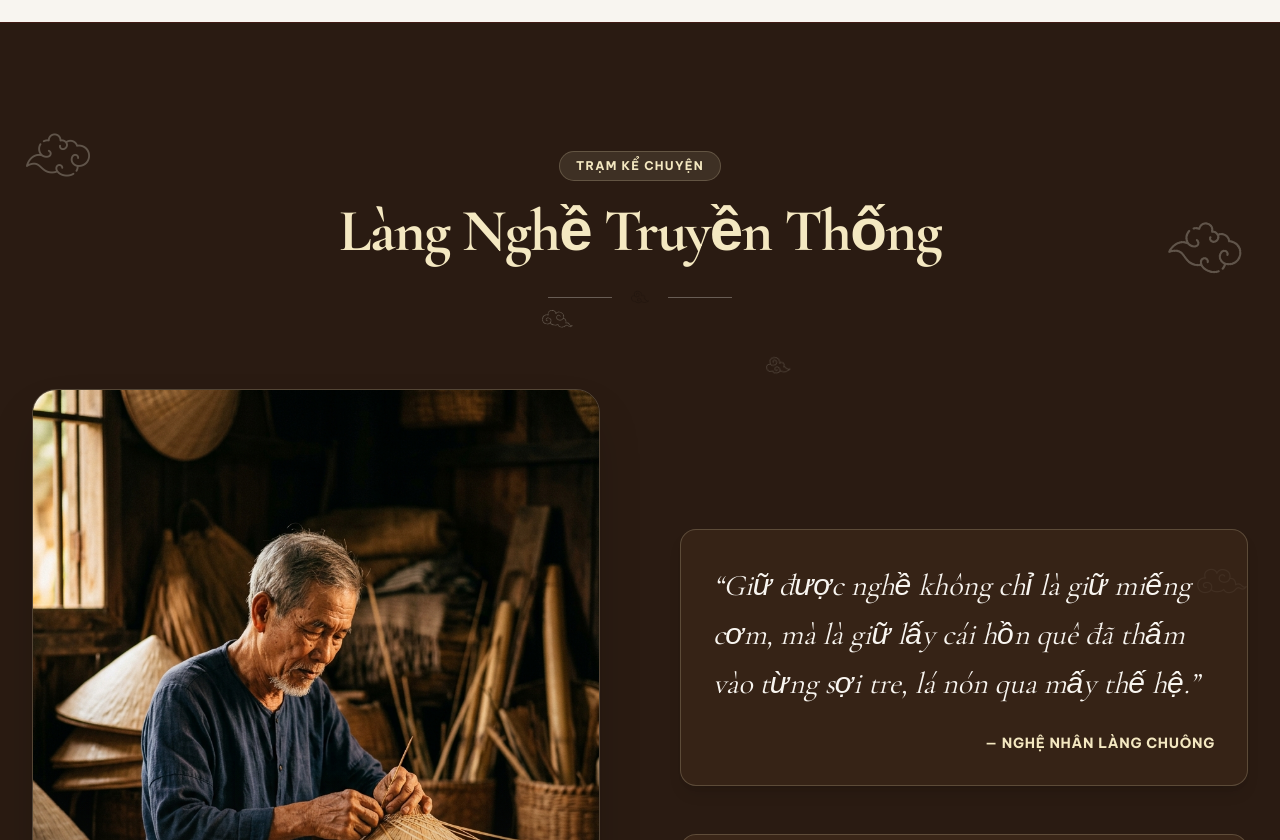
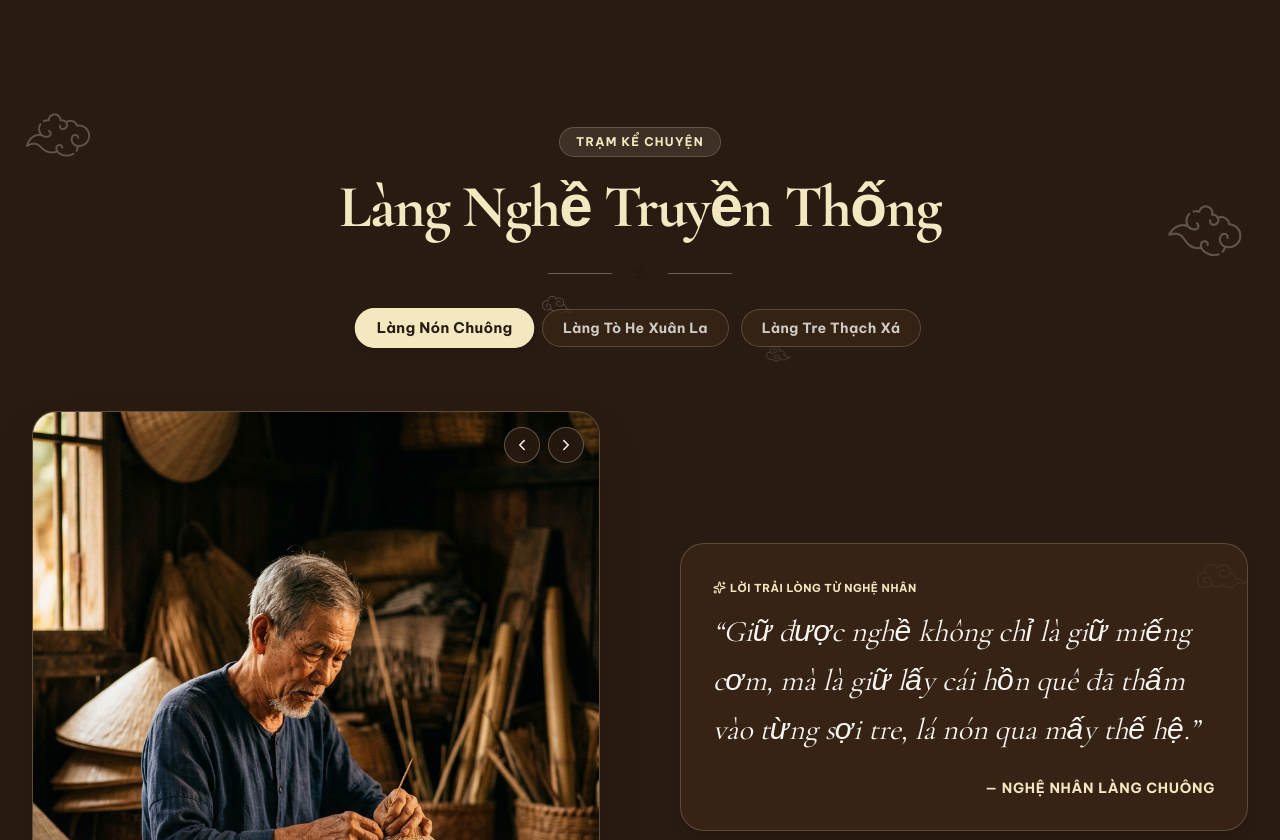
Before and after one commit to justccuong/Cham_Thuc, a Next.js app: page / in a window 1280 px wide. Shown: the part 1960-2800 px from the top of the page. Built offline with nearby package versions, Linux system fonts and the light colour scheme; no server answers.

Commit message:
fix: Robust checkout fallback, add 3-village carousel to CulturalStation, add phone to Footer, fix title typography

```diff
--- a/src/components/CulturalStation.tsx
+++ b/src/components/CulturalStation.tsx
@@ -1,15 +1,84 @@
 "use client";
 
-import React from "react";
+import React, { useState } from "react";
 import Image from "next/image";
-import { motion } from "framer-motion";
-import { QrCode, Play } from "lucide-react";
+import { motion, AnimatePresence } from "framer-motion";
+import { QrCode, Play, ChevronLeft, ChevronRight, Sparkles } from "lucide-react";
 import { CloudPatternOverlay } from "@/components/CloudPatternOverlay";
+import { useLanguage } from "@/lib/i18n";
 
-import { useLanguage } from "@/lib/i18n";
+interface VillageStory {
+  id: string;
+  villageName: string;
+  province: string;
+  subtitle: string;
+  tag: string;
+  image: string;
+  quote: string;
+  author: string;
+  audioTitle: string;
+  audioSubtitle: string;
+  audioDuration: string;
+}
+
+const VILLAGES: VillageStory[] = [
+  {
+    id: "non-chuong",
+    villageName: "Làng Nón Chuông",
+    province: "Hà Nội",
+    subtitle: "300 năm gìn giữ nghề nón lá cổ truyền",
+    tag: "LÀNG NÓN CHUÔNG",
+    image: "/artisan-portrait.jpg",
+    quote:
+      "“Giữ được nghề không chỉ là giữ miếng cơm, mà là giữ lấy cái hồn quê đã thấm vào từng sợi tre, lá nón qua mấy thế hệ.”",
+    author: "— Nghệ Nhân Làng Chuông",
+    audioTitle: "Nghe Nghệ Nhân Kể Chuyện Làng Chuông",
+    audioSubtitle: "Song ngữ VI / EN · Tiếng chằm nón & Nhạc cụ dân tộc",
+    audioDuration: "3:45",
+  },
+  {
+    id: "to-he-xuan-la",
+    villageName: "Làng Tò He Xuân La",
+    province: "Hà Nội",
+    subtitle: "Nghệ thuật nặn bột màu dân gian độc nhất vô nhị",
+    tag: "LÀNG TÒ HE XUÂN LA",
+    image: "/Làng tò he.png",
+    quote:
+      "“Từng vắt bột màu trên tay không chỉ làm con trẻ say mê, mà là cả một ký ức tuổi thơ hồn nhiên của người Việt qua bao thăng trầm năm tháng.”",
+    author: "— Nghệ Nhân Làng Xuân La",
+    audioTitle: "Nghe Nghệ Nhân Kể Chuyện Tò He",
+    audioSubtitle: "Song ngữ VI / EN · Tiếng nặn bột & Lời ru dân gian",
+    audioDuration: "4:12",
+  },
+  {
+    id: "chuon-chuon-thach-xa",
+    villageName: "Làng Tre Thạch Xá",
+    province: "Hà Nội",
+    subtitle: "Kỳ công chuồn chuồn tre thăng bằng dưới chân chùa Tây Phương",
+    tag: "LÀNG TRE THẠCH XÁ",
+    image: "/LÀNG chuồn chuồn tre thạch xá.png",
+    quote:
+      "“Cái tre mộc mạc tưởng chừng vô tri, nhưng khi tìm đúng trọng tâm cân bằng, con chuồn chuồn như bay lượn và mang lại sự an yên cho mỗi ngôi nhà.”",
+    author: "— Nghệ Nhân Làng Thạch Xá",
+    audioTitle: "Nghe Nghệ Nhân Kể Chuyện Chuồn Chuồn Tre",
+    audioSubtitle: "Song ngữ VI / EN · Tiếng vót tre & Âm vang chùa cổ",
+    audioDuration: "3:28",
+  },
+];
 
 export const CulturalStation: React.FC = () => {
   const { t } = useLanguage();
+  const [activeIdx, setActiveIdx] = useState(0);
+
+  const current = VILLAGES[activeIdx];
+
+  const handlePrev = () => {
+    setActiveIdx((prev) => (prev === 0 ? VILLAGES.length - 1 : prev - 1));
+  };
+
+  const handleNext = () => {
+    setActiveIdx((prev) => (prev === VILLAGES.length - 1 ? 0 : prev + 1));
+  };
 
   return (
     <section
@@ -24,7 +93,7 @@ export const CulturalStation: React.FC = () => {
           whileInView={{ opacity: 1, y: 0 }}
           viewport={{ once: true }}
           transition={{ duration: 0.7, ease: "easeOut" }}
-          className="text-center mb-10 sm:mb-16 md:mb-20"
+          className="text-center mb-8 sm:mb-12 md:mb-16"
         >
           <span className="inline-block font-sans text-[11px] sm:text-xs font-bold uppercase tracking-widest text-brand-gold bg-brand-gold/10 px-3 sm:px-4 py-1.5 rounded-full border border-brand-gold/20 mb-4 sm:mb-5">
             {t.storySection.badge}
@@ -40,58 +109,98 @@ export const CulturalStation: React.FC = () => {
             <img src="/patterns/cl3.png" alt="" className="w-6 h-6 object-contain" />
             <div className="h-[1px] w-16 bg-[#F8F5F0]" />
           </div>
+
+          {/* Village switcher tabs */}
+          <div className="flex flex-wrap items-center justify-center gap-2 sm:gap-3 mt-4">
+            {VILLAGES.map((v, idx) => {
+              const isActive = idx === activeIdx;
+              return (
+                <button
+                  key={v.id}
+                  onClick={() => setActiveIdx(idx)}
+                  className={`px-4 sm:px-5 py-2 rounded-full font-sans text-xs sm:text-sm font-bold tracking-wide transition-all cursor-pointer border ${
+                    isActive
+                      ? "bg-brand-gold text-[#2A1B12] border-brand-gold shadow-md scale-105"
+                      : "bg-[#3A2618]/70 text-paper-ivory/80 border-brand-gold/20 hover:border-brand-gold/50 hover:text-brand-gold"
+                  }`}
+                >
+                  {v.villageName}
+                </button>
+              );
+            })}
+          </div>
         </motion.div>
 
-        {/* Editorial layout */}
-        <div className="grid grid-cols-1 lg:grid-cols-2 gap-8 sm:gap-12 lg:gap-20 items-center">
-          {/* Artisan portrait */}
+        {/* Dynamic village showcase layout */}
+        <div className="relative">
+          <AnimatePresence mode="wait">
             <motion.div
-            initial={{ opacity: 0, x: -30 }}
-            whileInView={{ opacity: 1, x: 0 }}
-            viewport={{ once: true }}
-            transition={{ duration: 0.8, ease: "easeOut" }}
-            className="relative"
+              key={current.id}
+              initial={{ opacity: 0, y: 15 }}
+              animate={{ opacity: 1, y: 0 }}
+              exit={{ opacity: 0, y: -15 }}
+              transition={{ duration: 0.4 }}
+              className="grid grid-cols-1 lg:grid-cols-2 gap-8 sm:gap-12 lg:gap-20 items-center"
             >
-            <div className="relative aspect-[4/5] sm:aspect-[3/4] rounded-2xl sm:rounded-3xl overflow-hidden shadow-2xl border border-brand-gold/20">
+              {/* Artisan / Village visual */}
+              <div className="relative">
+                <div className="relative aspect-[4/5] sm:aspect-[3/4] rounded-2xl sm:rounded-3xl overflow-hidden shadow-2xl border border-brand-gold/20 bg-[#3A2618]">
                   <Image
-                src="/artisan-portrait.jpg"
-                alt="Nghệ nhân làng Chuông"
+                    src={current.image}
+                    alt={current.villageName}
                     fill
                     sizes="(max-width: 1024px) 100vw, 50vw"
                     className="object-cover"
+                    priority
                   />
-              <div className="absolute inset-0 bg-gradient-to-t from-[#2A1B12]/60 via-transparent to-transparent" />
+                  <div className="absolute inset-0 bg-gradient-to-t from-[#2A1B12]/80 via-transparent to-transparent" />
                 </div>
 
-            {/* Floating caption */}
-            <div className="absolute bottom-3 right-3 sm:-bottom-4 sm:-right-4 md:bottom-6 md:right-6 bg-[#3A2618]/95 backdrop-blur-md rounded-xl sm:rounded-2xl p-3 sm:p-4 shadow-xl border border-brand-gold/20 max-w-[200px] sm:max-w-[240px]">
-              <p className="font-sans text-[10px] sm:text-[11px] font-bold text-brand-gold uppercase tracking-wider mb-0.5 sm:mb-1">
-                Nghệ Nhân Ưu Tú
+                {/* Floating caption (Nghệ nhân ưu tú removed) */}
+                <div className="absolute bottom-3 right-3 sm:-bottom-4 sm:-right-4 md:bottom-6 md:right-6 bg-[#3A2618]/95 backdrop-blur-md rounded-xl sm:rounded-2xl p-3.5 sm:p-4 shadow-xl border border-brand-gold/25 max-w-[220px] sm:max-w-[260px]">
+                  <p className="font-sans text-[10px] sm:text-[11px] font-bold text-brand-gold uppercase tracking-wider mb-0.5">
+                    {current.tag}
                   </p>
                   <p className="font-serif text-sm sm:text-base font-bold text-paper-ivory">
-                Làng Nón Chuông
+                    {current.villageName}
                   </p>
-              <p className="font-sans text-[10px] sm:text-[11px] text-paper-ivory/70">
-                60 năm gìn giữ nghề nón lá truyền thống
+                  <p className="font-sans text-[10px] sm:text-[11px] text-paper-ivory/70 leading-snug">
+                    {current.subtitle}
                   </p>
                 </div>
-          </motion.div>
+
+                {/* Left / Right Carousel Controls */}
+                <div className="absolute top-4 right-4 flex items-center gap-2 z-20">
+                  <button
+                    onClick={handlePrev}
+                    aria-label="Làng nghề trước"
+                    className="w-9 h-9 rounded-full bg-[#2A1B12]/80 hover:bg-brand-gold text-paper-ivory hover:text-[#2A1B12] border border-brand-gold/30 flex items-center justify-center backdrop-blur-sm transition-colors cursor-pointer"
+                  >
+                    <ChevronLeft size={18} />
+                  </button>
+                  <button
+                    onClick={handleNext}
+                    aria-label="Làng nghề tiếp theo"
+                    className="w-9 h-9 rounded-full bg-[#2A1B12]/80 hover:bg-brand-gold text-paper-ivory hover:text-[#2A1B12] border border-brand-gold/30 flex items-center justify-center backdrop-blur-sm transition-colors cursor-pointer"
+                  >
+                    <ChevronRight size={18} />
+                  </button>
+                </div>
+              </div>
 
               {/* Quote + QR audio */}
-          <motion.div
-            initial={{ opacity: 0, x: 30 }}
-            whileInView={{ opacity: 1, x: 0 }}
-            viewport={{ once: true }}
-            transition={{ duration: 0.8, ease: "easeOut" }}
-            className="flex flex-col justify-center"
-          >
+              <div className="flex flex-col justify-center space-y-6 sm:space-y-8">
                 {/* Artisan quote */}
-            <div className="relative mb-8 sm:mb-12 bg-[#3A2618]/80 rounded-2xl p-6 sm:p-8 border border-brand-gold/20 shadow-lg">
+                <div className="relative bg-[#3A2618]/80 rounded-2xl sm:rounded-3xl p-6 sm:p-8 border border-brand-gold/20 shadow-lg">
+                  <span className="inline-flex items-center gap-1 text-[11px] font-bold uppercase tracking-wider text-brand-gold mb-3">
+                    <Sparkles size={13} />
+                    Lời Trải Lòng Từ Nghệ Nhân
+                  </span>
                   <blockquote className="font-serif text-xl sm:text-2xl md:text-3xl text-paper-ivory leading-relaxed italic text-left">
-                “Giữ được nghề không chỉ là giữ miếng cơm, mà là giữ lấy cái hồn quê đã thấm vào từng sợi tre, lá nón qua mấy thế hệ.”
+                    {current.quote}
                   </blockquote>
                   <p className="font-sans text-xs sm:text-sm font-bold text-brand-gold tracking-wider uppercase mt-4 sm:mt-6 text-right">
-                — Nghệ Nhân Làng Chuông
+                    {current.author}
                   </p>
                 </div>
 
@@ -103,10 +212,10 @@ export const CulturalStation: React.FC = () => {
                     </div>
                     <div>
                       <p className="font-serif text-sm sm:text-base font-bold text-brand-gold">
-                    Nghe Nghệ Nhân Kể Chuyện
+                        {current.audioTitle}
                       </p>
                       <p className="font-sans text-[10px] sm:text-[11px] text-paper-ivory/70">
-                    Song ngữ VI / EN · Kèm nhạc cụ dân gian
+                        {current.audioSubtitle}
                       </p>
                     </div>
                   </div>
@@ -132,10 +241,12 @@ export const CulturalStation: React.FC = () => {
                       <QrCode size={11} />
                       <span>Quét QR trên vỏ hộp</span>
                     </div>
-                <span>3:45</span>
+                    <span>{current.audioDuration}</span>
+                  </div>
                 </div>
               </div>
             </motion.div>
+          </AnimatePresence>
         </div>
       </div>
     </section>
--- a/src/components/ProductCollection.tsx
+++ b/src/components/ProductCollection.tsx
@@ -100,7 +100,7 @@ export const ProductCollection: React.FC = () => {
             {t.products.badge}
           </span>
 
-          <h2 className="font-serif text-4xl sm:text-5xl md:text-6xl lg:text-7xl font-black text-[#9A1B1F] mb-3 sm:mb-4 tracking-tight">
+          <h2 className="font-serif text-2xl sm:text-3xl md:text-4xl lg:text-5xl font-black text-[#9A1B1F] mb-3 sm:mb-4 tracking-tight max-w-4xl mx-auto leading-tight">
             {t.products.title}
           </h2>
 
--- a/src/lib/i18n.tsx
+++ b/src/lib/i18n.tsx
@@ -125,7 +125,7 @@ export const translations: Record<Language, Translations> = {
   vi: {
     nav: {
       home: "Trang chủ",
-      products: "Hộp Giao Thời",
+      products: "BST Hương Sắc Giao Thời",
       story: "Làng Nghề",
       b2b: "B2B Doanh Nghiệp",
       cart: "Giỏ Hàng",
```
Also changed, not shown: src/app/api/checkout/route.ts (+24 -15 lines), src/components/Footer.tsx (+11 -2 lines). Lines whose indentation alone changed are shown as unchanged.
